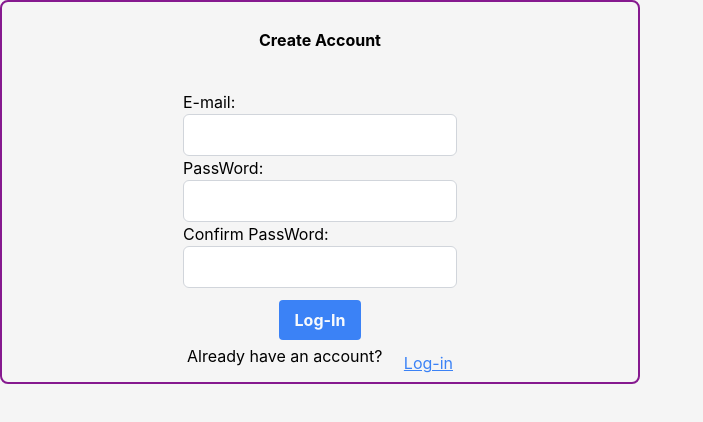
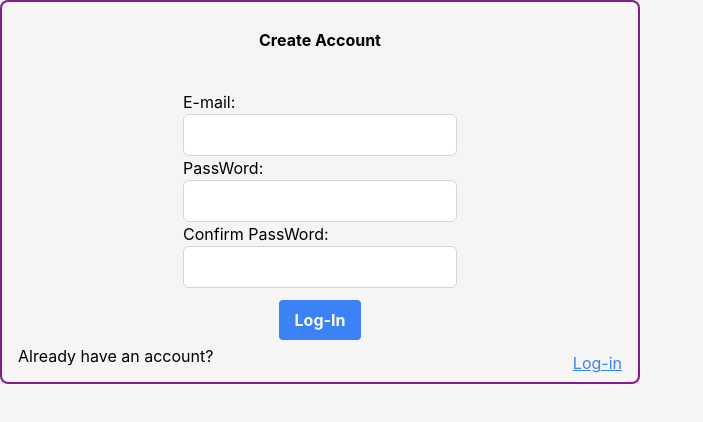
Before and after one commit to dai2125/AmongUs, a React (Vite) app in the folder complete/src/main/react-map/: page / in a window 1280 px wide. Both pictures are taken after typing "Sample", "Sample" into the empty fields and a click on the button "Create Account". Shown: the top 422 px of the page, without its empty margins (0-703 px from the left). Built offline with nearby package versions, Linux system fonts and the light colour scheme.

Commit message:
small styling fix

```diff
--- a/complete/src/main/react-map/src/CreateAccount.tsx
+++ b/complete/src/main/react-map/src/CreateAccount.tsx
@@ -6,9 +6,9 @@ type Props = {
 export default function CreateAccount({onCreateClick, onLogInNavClick}, Props){
 
     return(
-        <div className="grid grid-rows-10 justify-center bg-transparent border-double rounded-lg border-2 border-fuchsia-800 w-1/2 h-96">
+        <div className="grid grid-rows-10 bg-transparent border-double rounded-lg border-2 border-fuchsia-800 w-1/2 h-96">
             <div className="row-span-2 flex items-center justify-center"><b>Create Account</b></div>
-            <div className="row-span-7">
+            <div className="row-span-7 justify-self-center">
                 <form className="p-3">
                     <div>
                         <label>E-mail:</label><br/>
--- a/complete/src/main/react-map/src/Log-in.tsx
+++ b/complete/src/main/react-map/src/Log-in.tsx
@@ -19,6 +19,7 @@ export default function LogIn({onLogIn, onCreateAccountNav}: Props){
                         <label>PassWord:</label><br/>
                         <input name="body" className="input-field bg-white border border-gray-300 rounded-md py-2 px-3 focus:outline-none focus:border-blue-500 focus:ring-1 focus:ring-blue-500" /><br/>
                     </div>
+
                     <div className="flex justify-center">
                         <button onClick={onLogIn} className="bg-blue-500 hover:bg-gray-400 text-slate-50 font-bold py-2 px-4 rounded mt-3" type="submit">Log-In</button>
                     </div>
```
